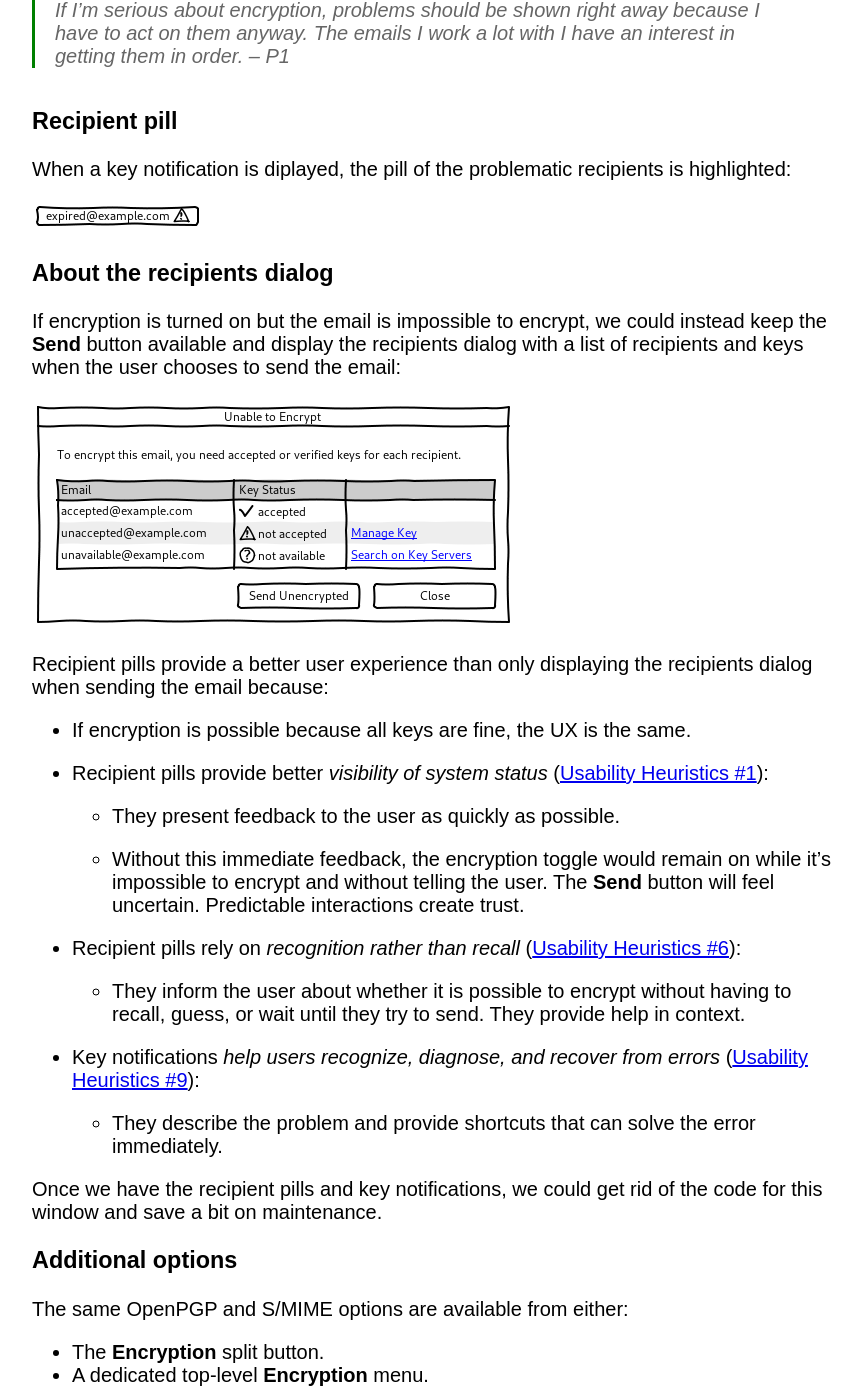
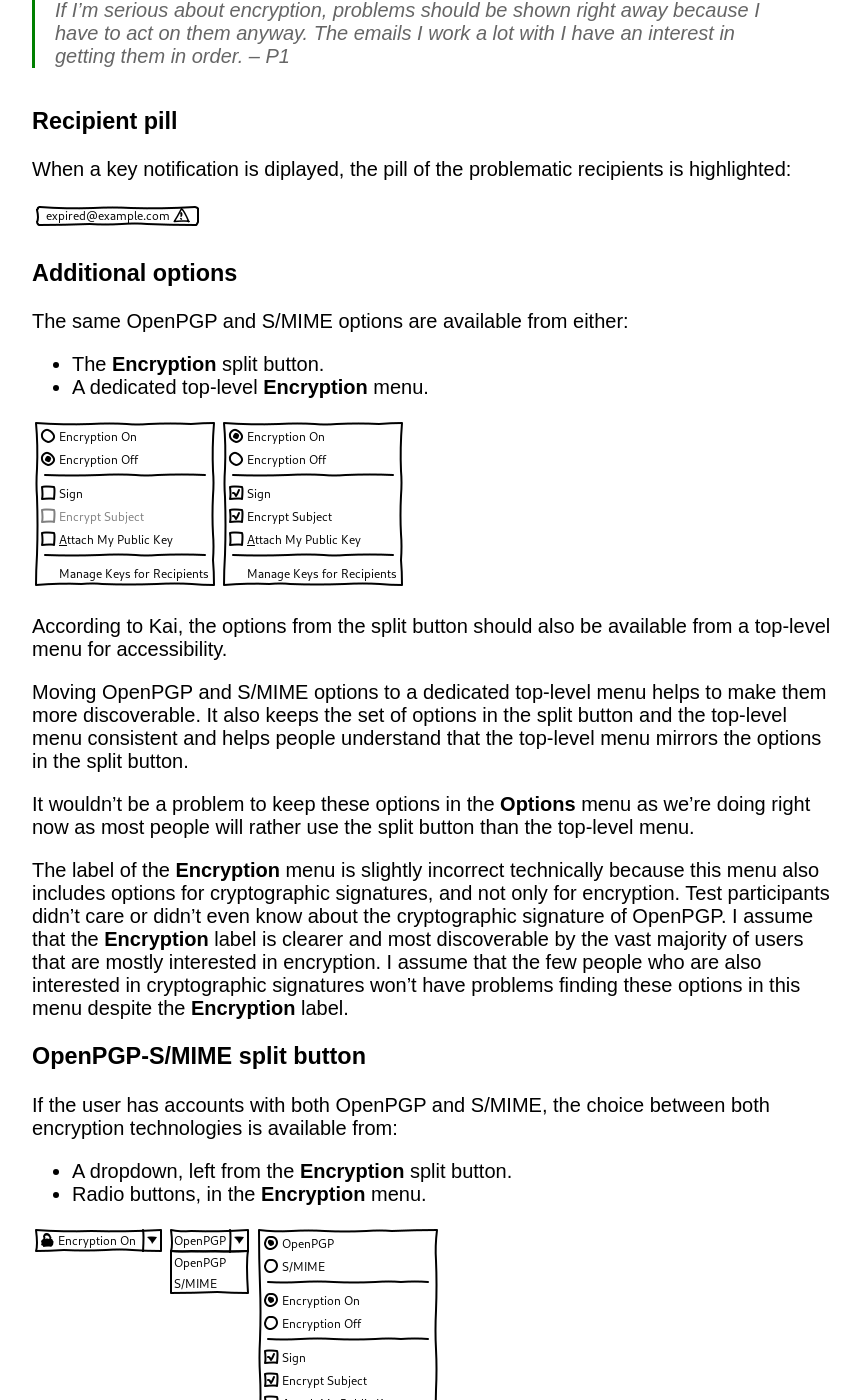
Before and after one commit to nfalquet/thunderbird-openpgp, a Jekyll site: the page built from jekyll/index.md, in a window 1280 px wide and 1400 px high, scrolled down 5511 px. Shown: the whole window, without its empty margins (208-1069 px from the left). Built offline with Jekyll 4.4.1, drawn with Linux system fonts in a browser that asks for light colours; the table of contents is made by our own code; some of the changed text lies outside the part shown.

Commit message:
Remove elements overwritten by key assistant

```diff
--- a/jekyll/index.md
+++ b/jekyll/index.md
@@ -185,43 +185,6 @@ When a key notification is diplayed, the pill of the problematic recipients is
 highlighted:
 
 ![](mockups/recipient-pill.png)
-
-### About the recipients dialog
-
-If encryption is turned on but the email is impossible to encrypt, we could
-instead keep the **Send** button available and display the recipients dialog with
-a list of recipients and keys when the user chooses to send the email:
-
-![](mockups/recipients-dialog.png)
-
-Recipient pills provide a better user experience than only displaying the
-recipients dialog when sending the email because:
-
-- If encryption is possible because all keys are fine, the UX is the same.
-
-- Recipient pills provide better *visibility of system status*
-  ([Usability Heuristics #1](https://www.nngroup.com/articles/visibility-system-status/)):
-
-  * They present feedback to the user as quickly as possible.
-
-  * Without this immediate feedback, the encryption toggle would remain on
-    while it's impossible to encrypt and without telling the user. The
-    **Send** button will feel uncertain. Predictable interactions create trust.
-
-- Recipient pills rely on *recognition rather than recall*
-  ([Usability Heuristics #6](https://www.nngroup.com/articles/recognition-and-recall/)):
-
-  * They inform the user about whether it is possible to encrypt without having
-    to recall, guess, or wait until they try to send. They provide help in
-    context.
-
-- Key notifications *help users recognize, diagnose, and recover from errors*
-  ([Usability Heuristics #9](https://www.nngroup.com/articles/ten-usability-heuristics/)):
-
-  * They describe the problem and provide shortcuts that can solve the error immediately.
-
-Once we have the recipient pills and key notifications, we could
-get rid of the code for this window and save a bit on maintenance.
 
 ### Additional options
 
```
Also changed, not shown: other parts of jekyll/index.md (+3 -0 lines), jekyll/mockups/recipients-dialog.png (deleted), jekyll/mockups/send-unavailable.png (deleted).
